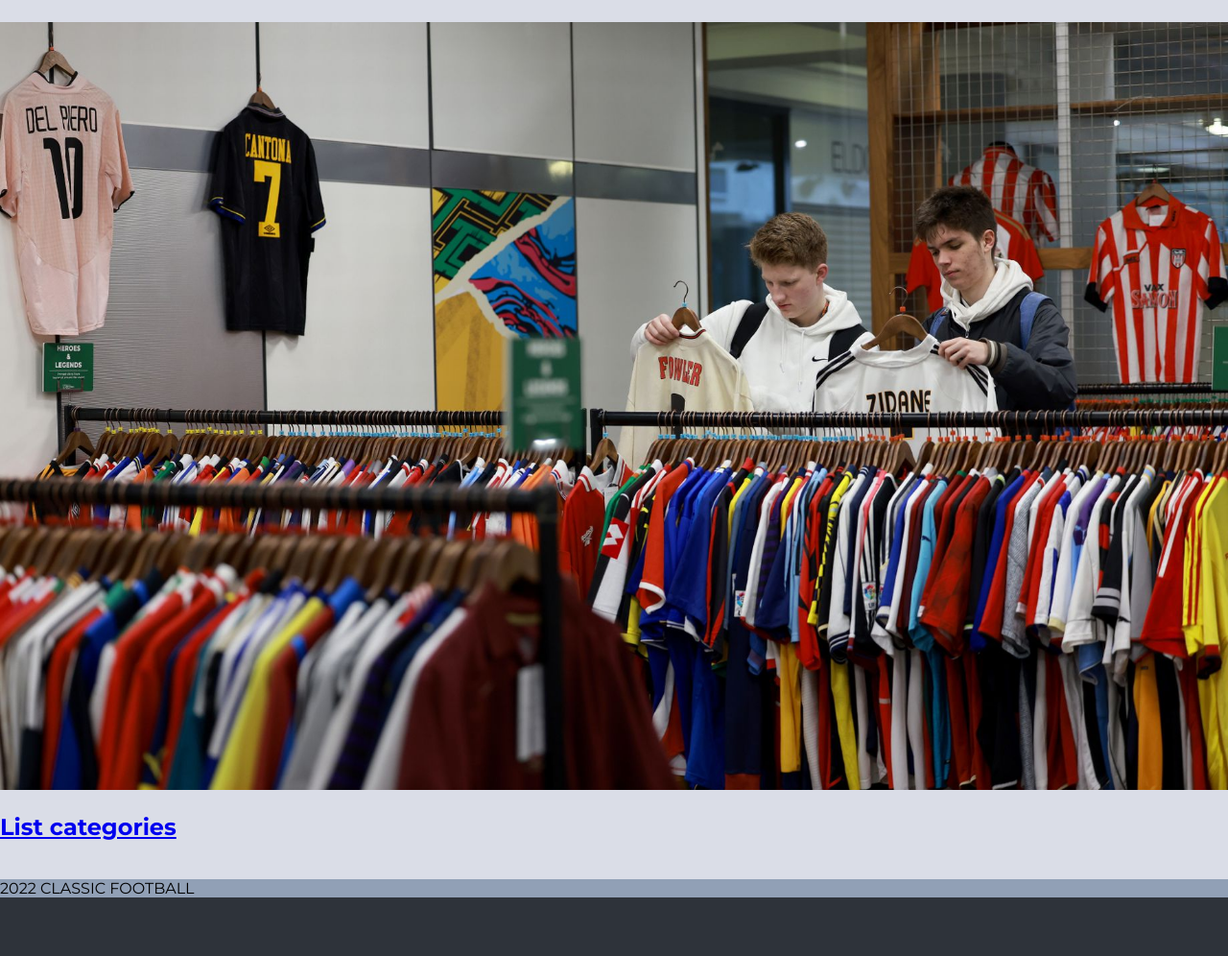
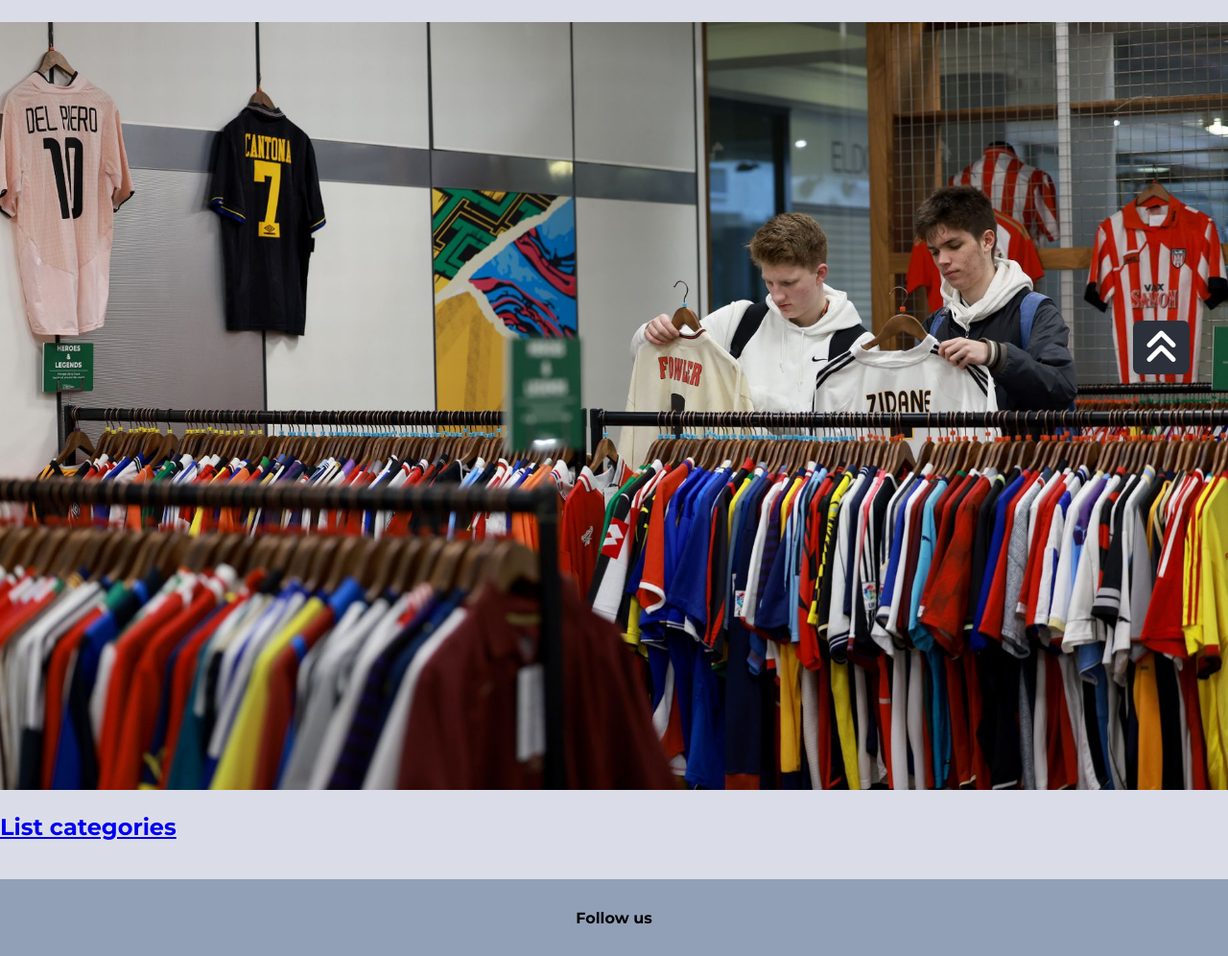
Before and after one commit to hugoogb/football-shirt-shop, a PHP site: page / in a window 1280 px wide. Shown: the part 466-1462 px from the top of the page at 96% size. Before the commit the page ends 1401 px from the top, so only its background shows below. Run offline with PHP 8.4, Linux system fonts and the light colour scheme.

Commit message:
added scroll to top functionality

```diff
--- /dev/null
+++ b/project/controller/cnt_scroll_top.php
@@ -0,0 +1,3 @@
+<?php
+
+include __DIR__ . '/../view/vw_scroll_top.php';
--- a/project/css/footer.css
+++ b/project/css/footer.css
@@ -1,4 +1,49 @@
 .footer-container {
     background-color: #91A0B6;
     margin-top: 2.5rem;
+    display: flex;
+    justify-content: center;
+    align-items: center;
+    flex-direction: column;
+    position: relative;
+    min-height: 5rem;
 }
+
+.scroll-top-container {
+    position: absolute;
+    top: 100vh;
+    right: 2.5rem;
+    bottom: 2rem;
+
+    z-index: 3;
+}
+
+.scroll-top {
+    position: sticky;
+    top: calc(100vh - 5rem);
+
+    width: fit-content;
+    height: fit-content;
+    padding: 0.5rem 0.75rem;
+    background-color: #2B303A;
+
+    border-radius: 7px 7px 7px 7px;
+    /* generated via CSS MATIC: https://goo.gl/cIbnS */
+    -webkit-box-shadow: 0 14px 32px 0 rgba(0, 0, 0, 0.15);
+    -moz-box-shadow: 0 14px 32px 0 rgba(0, 0, 0, 0.15);
+    box-shadow: 0 14px 32px 0 rgba(0, 0, 0, 0.15);
+}
+
+.scroll-top a svg {
+    display: block;
+    width: 11.5vw;
+    max-width: 35px;
+
+    /* color #FFFFFF generate via: https://codepen.io/sosuke/pen/Pjoqqp */
+    filter: invert(100%) sepia(6%) saturate(2%) hue-rotate(13deg) brightness(109%) contrast(101%);
+}
+
+.scroll-top a:hover svg {
+    /* color #F4D8A4 generate via: https://codepen.io/sosuke/pen/Pjoqqp */
+    filter: invert(84%) sepia(43%) saturate(295%) hue-rotate(345deg) brightness(99%) contrast(93%);
+}
--- a/project/css/main.css
+++ b/project/css/main.css
@@ -1,4 +1,8 @@
 @import url('https://fonts.googleapis.com/css2?family=Montserrat:ital,wght@0,100;0,200;0,300;0,400;0,500;0,600;0,700;0,800;0,900;1,100;1,200;1,300;1,400;1,500;1,600;1,700;1,800;1,900&display=swap');
+
+html {
+    scroll-behavior: smooth;
+}
 
 * {
     padding: 0;
@@ -11,4 +15,6 @@
     font-style: normal;
 
     background-color: #DADDE7;
+
+    position: relative;
 }
--- a/project/resource_homepage.php
+++ b/project/resource_homepage.php
@@ -12,7 +12,7 @@
 </head>
 <body>
 
-<header>
+<header id="top">
     <?php require __DIR__ . '/controller/cnt_header.php'; ?>
 </header>
 
@@ -23,5 +23,8 @@
 <footer>
     <?php require __DIR__ . '/controller/cnt_footer.php'; ?>
 </footer>
+
+<?php require __DIR__ . '/controller/cnt_scroll_top.php'; ?>
+
 </body>
 </html>
--- a/project/resource_list_categories.php
+++ b/project/resource_list_categories.php
@@ -12,7 +12,7 @@
 </head>
 <body>
 
-<header>
+<header id="top">
     <?php require __DIR__ . '/controller/cnt_header.php'; ?>
 </header>
 
@@ -23,5 +23,8 @@
 <footer>
     <?php require __DIR__ . '/controller/cnt_footer.php'; ?>
 </footer>
+
+<?php require __DIR__ . '/controller/cnt_scroll_top.php'; ?>
+
 </body>
 </html>
--- a/project/resource_list_products.php
+++ b/project/resource_list_products.php
@@ -12,7 +12,7 @@
 </head>
 <body>
 
-<header>
+<header id="top">
     <?php require __DIR__ . '/controller/cnt_header.php'; ?>
 </header>
 
@@ -23,5 +23,8 @@
 <footer>
     <?php require __DIR__ . '/controller/cnt_footer.php'; ?>
 </footer>
+
+<?php require __DIR__ . '/controller/cnt_scroll_top.php'; ?>
+
 </body>
 </html>
--- a/project/resource_product.php
+++ b/project/resource_product.php
@@ -12,7 +12,7 @@
 </head>
 <body>
 
-<header>
+<header id="top">
     <?php require __DIR__ . '/controller/cnt_header.php'; ?>
 </header>
 
@@ -23,5 +23,6 @@
 <footer>
     <?php require __DIR__ . '/controller/cnt_footer.php'; ?>
 </footer>
+
 </body>
 </html>
--- a/project/resource_register.php
+++ b/project/resource_register.php
@@ -10,7 +10,7 @@
 </head>
 <body>
 
-<header>
+<header id="top">
     <?php require __DIR__ . '/controller/cnt_header.php'; ?>
 </header>
 
--- a/project/view/vw_footer.php
+++ b/project/view/vw_footer.php
@@ -1,3 +1,13 @@
 <div class="footer-container">
-    <p>2022 CLASSIC FOOTBALL</p>
+    <div class="footer-content-container">
+        <div class="social-container">
+            <h4>Follow us</h4>
+            <a></a>
+            <a></a>
+            <a></a>
+        </div>
+        <div class="">
+
+        </div>
+    </div>
 </div>
--- /dev/null
+++ b/project/view/vw_scroll_top.php
@@ -0,0 +1,10 @@
+<div class="scroll-top-container">
+    <div class="scroll-top">
+        <a href="#top">
+            <svg xmlns="http://www.w3.org/2000/svg" viewBox="0 0 448 512">
+                <!--! Font Awesome Pro 6.2.0 by @fontawesome - https://fontawesome.com License - https://fontawesome.com/license (Commercial License) Copyright 2022 Fonticons, Inc. -->
+                <path d="M246.6 41.4c-12.5-12.5-32.8-12.5-45.3 0l-160 160c-12.5 12.5-12.5 32.8 0 45.3s32.8 12.5 45.3 0L224 109.3 361.4 246.6c12.5 12.5 32.8 12.5 45.3 0s12.5-32.8 0-45.3l-160-160zm160 352l-160-160c-12.5-12.5-32.8-12.5-45.3 0l-160 160c-12.5 12.5-12.5 32.8 0 45.3s32.8 12.5 45.3 0L224 301.3 361.4 438.6c12.5 12.5 32.8 12.5 45.3 0s12.5-32.8 0-45.3z"/>
+            </svg>
+        </a>
+    </div>
+</div>
```
